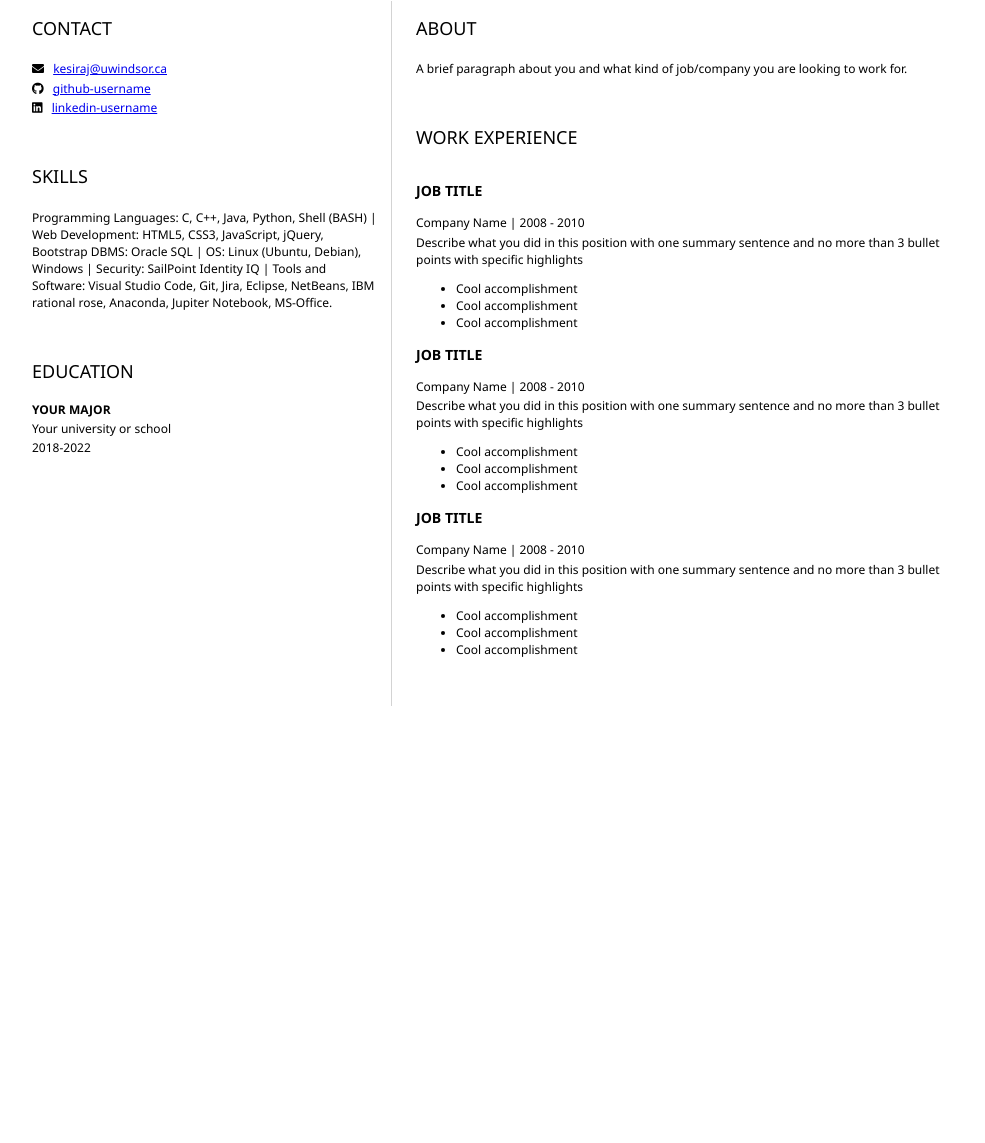
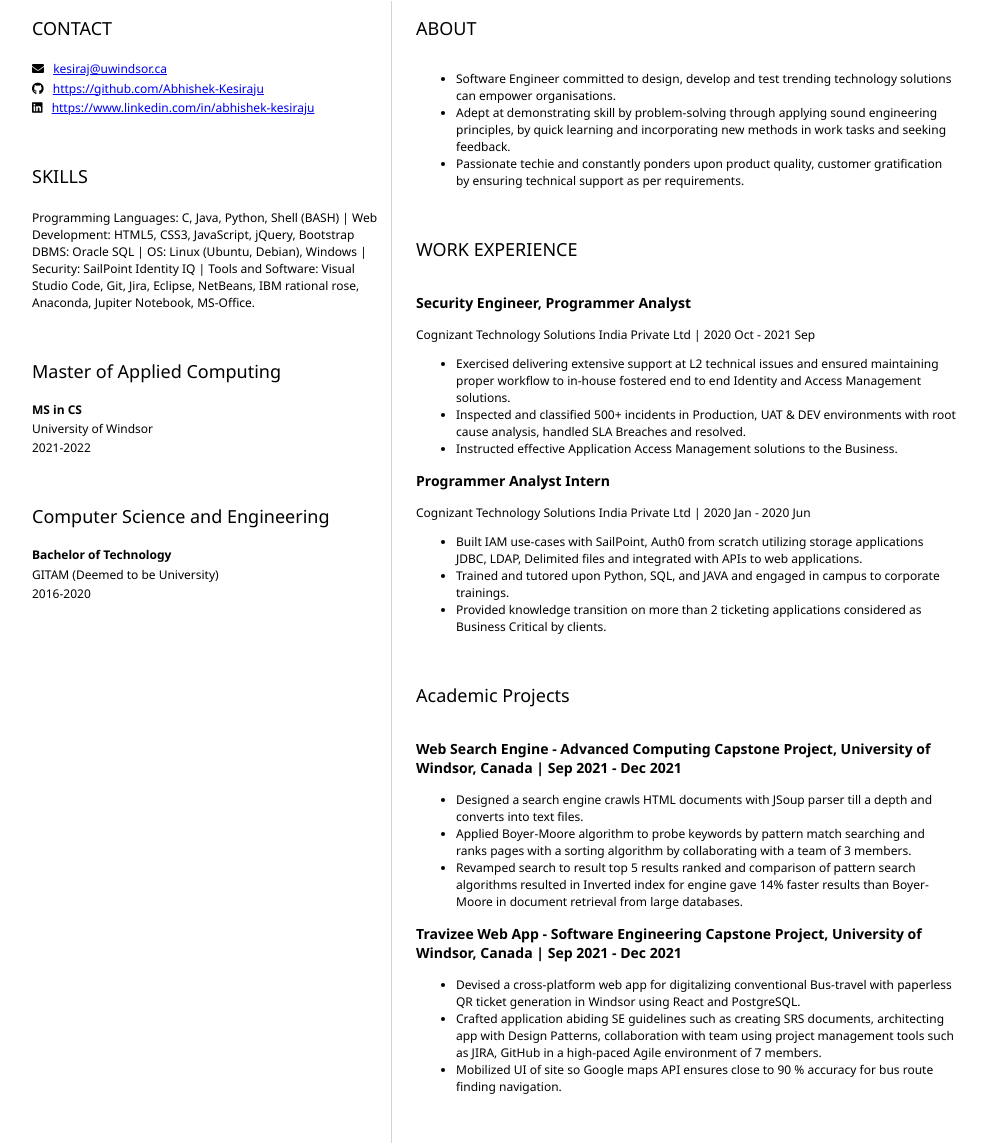
Before and after one commit to Abhishek-Kesiraju/resume, a plain HTML site: page Browser-Resume/browser-resume.html in a window 1280 px wide. Shown: the part 193-1336 px from the top of the page, without its empty margins (152-1137 px from the left). Before the commit the page ends 899 px from the top, so only its background shows below. Drawn offline with Linux system fonts and the light colour scheme.

Commit message:
Second commit, contains updated content Feb 2022

```diff
--- a/Browser-Resume/browser-resume.html
+++ b/Browser-Resume/browser-resume.html
@@ -24,74 +24,94 @@
                 </p>
                 <p>
                     <i class="fab fa-github" aria-hidden="true"></i>
-                    <a href="https://github.com/Abhishek-Kesiraju">github-username</a>
+                    <a href="https://github.com/Abhishek-Kesiraju">https://github.com/Abhishek-Kesiraju</a>
                 </p>
                 <p>
                     <i class="fab fa-linkedin" aria-hidden="true"></i>
-                    <a href="www.linkedin.com/in/abhishek-kesiraju">linkedin-username</a>
+                    <a href="www.linkedin.com/in/abhishek-kesiraju">https://www.linkedin.com/in/abhishek-kesiraju</a>
                 </p>
             </section>
             <section>
                 <h2>SKILLS</h2>
-                <p>Programming Languages: C, C++, Java, Python, Shell (BASH) | Web Development: HTML5, CSS3, JavaScript, jQuery, Bootstrap DBMS: Oracle SQL | OS: Linux (Ubuntu, Debian), Windows | Security: SailPoint Identity IQ | Tools and Software: Visual Studio Code, Git, Jira, Eclipse, NetBeans, IBM rational rose, Anaconda, Jupiter Notebook, MS-Office. </p>
+                <p>Programming Languages: C, Java, Python, Shell (BASH) | Web Development: HTML5, CSS3, JavaScript, jQuery, Bootstrap DBMS: Oracle SQL | OS: Linux (Ubuntu, Debian), Windows | Security: SailPoint Identity IQ | Tools and Software: Visual Studio Code, Git, Jira, Eclipse, NetBeans, IBM rational rose, Anaconda, Jupiter Notebook, MS-Office. </p>
             </section>
             <section>
-                <h2>EDUCATION</h2>
-                <b>YOUR MAJOR</b>
+                <h2>Master of Applied Computing</h2>
+                <b>MS in CS</b>
                 <p>
-                    Your university or school
+                    University of Windsor
                 </p>
                 <p>
-                    2018-2022
+                    2021-2022
+                </p>
+            </section>
+            <section>
+                <h2>Computer Science and Engineering</h2>
+                <b>Bachelor of Technology</b>
+                <p>
+                    GITAM (Deemed to be University)
+                </p>
+                <p>
+                    2016-2020
                 </p>
             </section>
         </article>
         <article id="mainRight">
             <section>
                 <h2>ABOUT</h2>
-                <p>A brief paragraph about you and what kind of job/company you are looking to work for.</p>
+                <p>
+                    <ul>
+                        <li>Software Engineer committed to design, develop and test trending technology solutions can empower organisations.</li>
+                        <li>Adept at demonstrating skill by problem-solving through applying sound engineering principles, by quick learning and
+                            incorporating new methods in work tasks and seeking feedback.</li>
+                        <li>Passionate techie and constantly ponders upon product quality, customer gratification by ensuring technical support
+                            as per requirements.</li>
+                    </ul>
+                </p>
             </section>
             <section>
                 <h2>WORK EXPERIENCE</h2>
-                <h3><b>JOB TITLE</b></h3>
+                <h3><b>Security Engineer, Programmer Analyst</b></h3>
                 <p>
-                    Company Name | 2008 - 2010
+                    Cognizant Technology Solutions India Private Ltd | 2020 Oct - 2021 Sep
                 </p>
+                    <ul>
+                        <li>Exercised delivering extensive support at L2 technical issues and ensured maintaining proper workflow to in-house
+                            fostered end to end Identity and Access Management solutions.</li>
+                        <li>Inspected and classified 500+ incidents in Production, UAT & DEV environments with root cause analysis, handled
+                            SLA Breaches and resolved.</li>
+                        <li>Instructed effective Application Access Management solutions to the Business.</li>
+                    </ul>
+                <h3><b>Programmer Analyst Intern</b></h3>
                 <p>
-                    Describe what you did in this position with one summary sentence and no more than 3 bullet points
-                    with specific highlights
+                    Cognizant Technology Solutions India Private Ltd | 2020 Jan - 2020 Jun
                 </p>
                 <ul>
-                    <li>Cool accomplishment</li>
-                    <li>Cool accomplishment</li>
-                    <li>Cool accomplishment</li>
+                    <li>Built IAM use-cases with SailPoint, Auth0 from scratch utilizing storage applications JDBC, LDAP, Delimited files and
+                        integrated with APIs to web applications.</li>
+                    <li>Trained and tutored upon Python, SQL, and JAVA and engaged in campus to corporate trainings.</li>
+                    <li>Provided knowledge transition on more than 2 ticketing applications considered as Business Critical by clients.</li>
                 </ul>
-                <h3><b>JOB TITLE</b></h3>
-                <p>
-                    Company Name | 2008 - 2010
-                </p>
-                <p>
-                    Describe what you did in this position with one summary sentence and no more than 3 bullet points
-                    with specific highlights
-                </p>
-                <ul>
-                    <li>Cool accomplishment</li>
-                    <li>Cool accomplishment</li>
-                    <li>Cool accomplishment</li>
-                </ul>
-                <h3><b>JOB TITLE</b></h3>
-                <p>
-                    Company Name | 2008 - 2010
-                </p>
-                <p>
-                    Describe what you did in this position with one summary sentence and no more than 3 bullet points
-                    with specific highlights
-                </p>
-                <ul>
-                    <li>Cool accomplishment</li>
-                    <li>Cool accomplishment</li>
-                    <li>Cool accomplishment</li>
-                </ul>
+            </section>
+            <section>
+                <h2>Academic Projects</h2>
+                <h3><b> Web Search Engine - Advanced Computing Capstone Project, University of Windsor, Canada | Sep 2021 - Dec 2021</b></h3>
+                    <ul>
+                        <li>Designed a search engine crawls HTML documents with JSoup parser till a depth and converts into text files.</li>
+                        <li>Applied Boyer-Moore algorithm to probe keywords by pattern match searching and ranks pages with a sorting
+                            algorithm by collaborating with a team of 3 members.</li>
+                        <li>Revamped search to result top 5 results ranked and comparison of pattern search algorithms resulted in Inverted
+                            index for engine gave 14% faster results than Boyer-Moore in document retrieval from large databases.</li>
+                    </ul>
+                    <h3><b>Travizee Web App - Software Engineering Capstone Project, University of Windsor, Canada | Sep 2021 - Dec 2021</b></h3>
+                        <ul>
+                            <li>Devised a cross-platform web app for digitalizing conventional Bus-travel with paperless QR ticket generation in
+                                Windsor using React and PostgreSQL.</li>
+                            <li>Crafted application abiding SE guidelines such as creating SRS documents, architecting app with Design Patterns,
+                                collaboration with team using project management tools such as JIRA, GitHub in a high-paced Agile environment of 7
+                                members.</li>
+                            <li>Mobilized UI of site so Google maps API ensures close to 90 % accuracy for bus route finding navigation.</li>
+                        </ul>
             </section>
         </article>
     </main>
```
